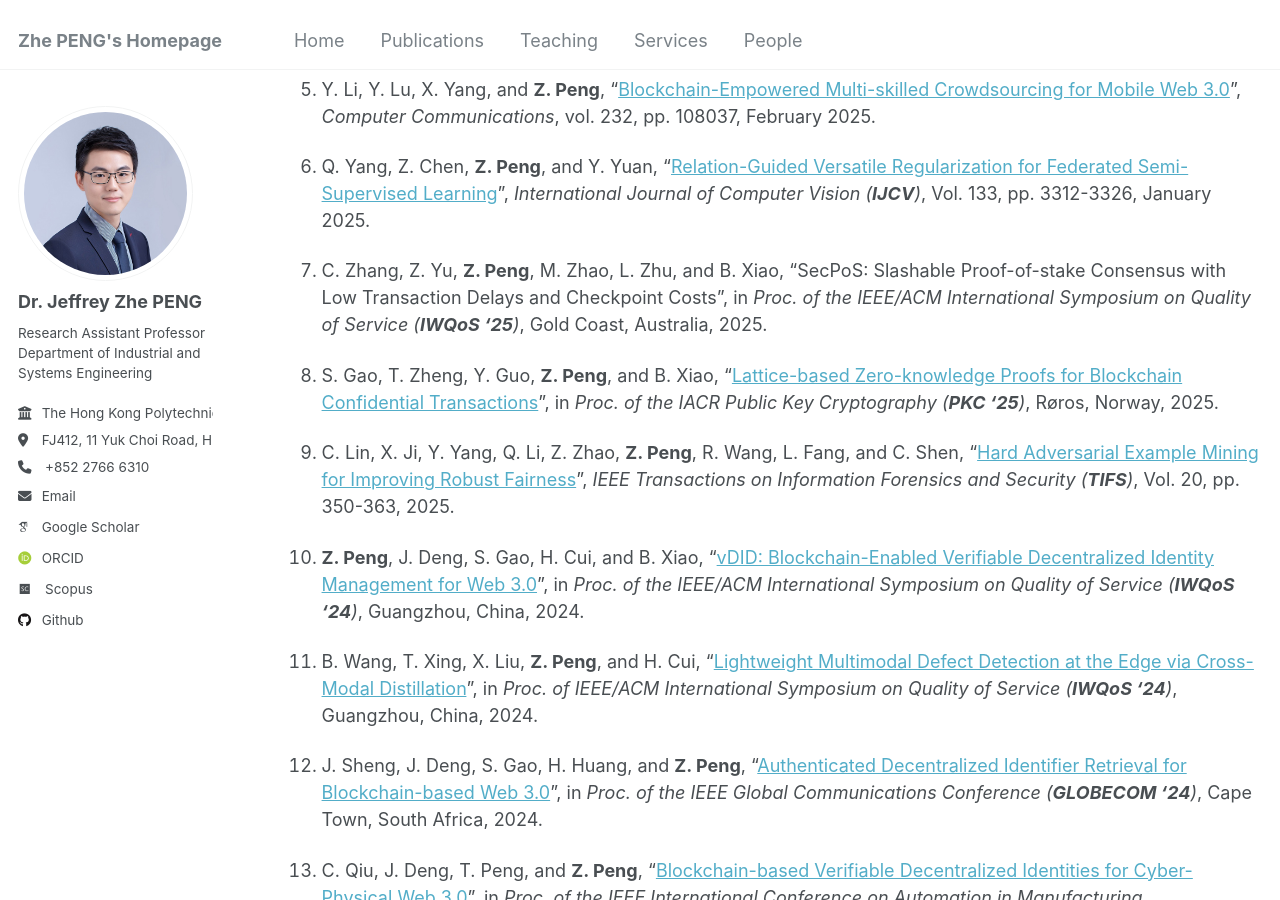
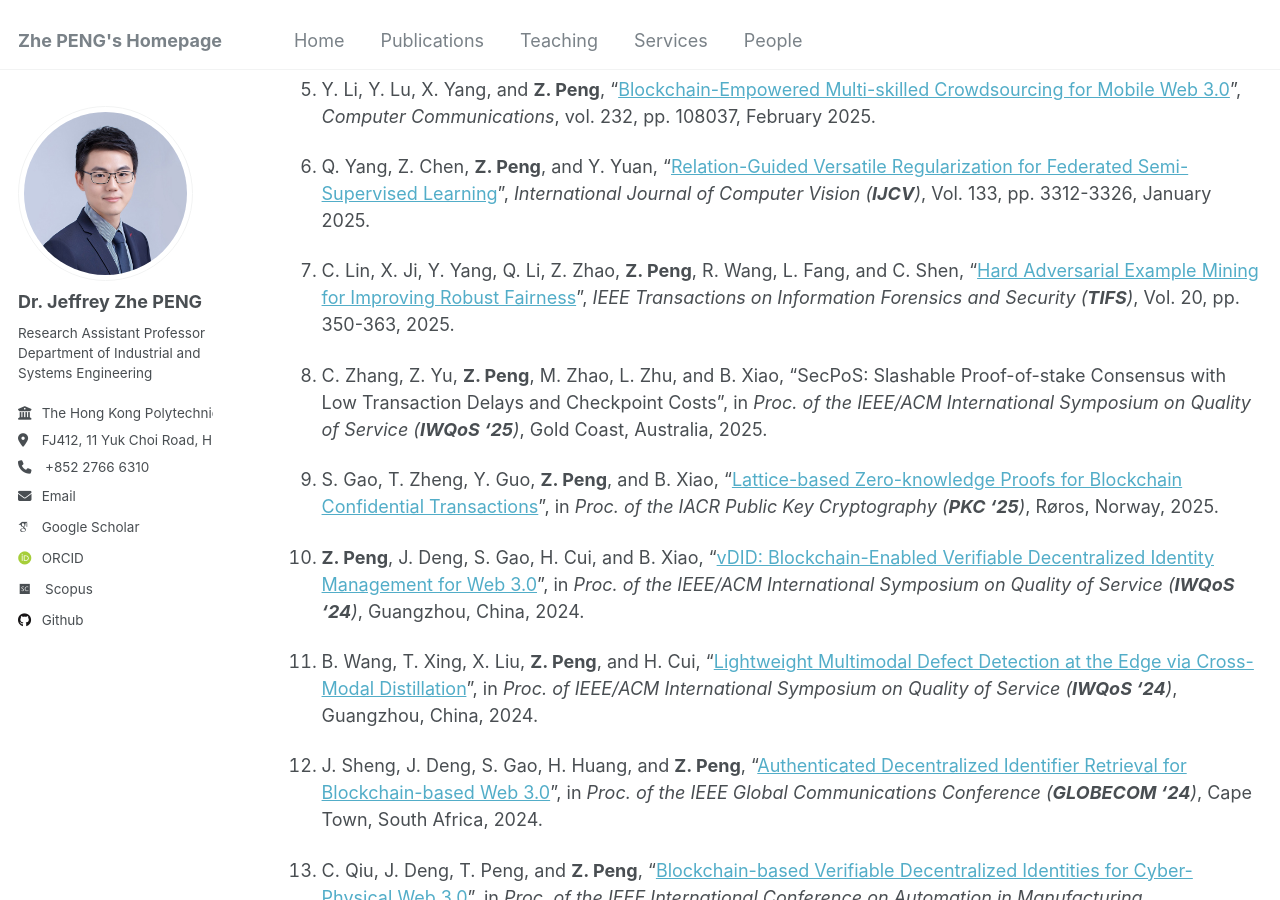
Before and after one commit to PENG-Zhe/peng-zhe.github.io, a Jekyll site: the page built from _pages/publications.md, in a window 1280 px wide and 900 px high, scrolled down 467 px. Built offline with Jekyll 4.4.1, drawn with Linux system fonts in a browser that asks for light colours; some web fonts are replaced.

```diff
--- a/_pages/publications.md
+++ b/_pages/publications.md
@@ -16,11 +16,11 @@ layout: archive
 
 1. Q. Yang, Z. Chen, **Z. Peng**, and Y. Yuan, "[Relation-Guided Versatile Regularization for Federated Semi-Supervised Learning](https://link.springer.com/article/10.1007/s11263-024-02330-1)", _International Journal of Computer Vision (**IJCV**)_, Vol. 133, pp. 3312-3326, January 2025.
 
+1. C. Lin, X. Ji, Y. Yang, Q. Li, Z. Zhao, **Z. Peng**, R. Wang, L. Fang, and C. Shen, "[Hard Adversarial Example Mining for Improving Robust Fairness](https://ieeexplore.ieee.org/document/10795188)", _IEEE Transactions on Information Forensics and Security (**TIFS**)_, Vol. 20, pp. 350-363, 2025.
+
 1. C. Zhang, Z. Yu, **Z. Peng**, M. Zhao, L. Zhu, and B. Xiao, "SecPoS: Slashable Proof-of-stake Consensus with Low Transaction Delays and Checkpoint Costs", in _Proc. of the IEEE/ACM International Symposium on Quality of Service (**IWQoS '25**)_, Gold Coast, Australia, 2025.
 
 1. S. Gao, T. Zheng, Y. Guo, **Z. Peng**, and B. Xiao, "[Lattice-based Zero-knowledge Proofs for Blockchain Confidential Transactions](https://link.springer.com/chapter/10.1007/978-3-031-91832-2_5)", in _Proc. of the IACR Public Key Cryptography (**PKC '25**)_, Røros, Norway, 2025.
-
-1. C. Lin, X. Ji, Y. Yang, Q. Li, Z. Zhao, **Z. Peng**, R. Wang, L. Fang, and C. Shen, "[Hard Adversarial Example Mining for Improving Robust Fairness](https://ieeexplore.ieee.org/document/10795188)", _IEEE Transactions on Information Forensics and Security (**TIFS**)_, Vol. 20, pp. 350-363, 2025.
 
 1. **Z. Peng**, J. Deng, S. Gao, H. Cui, and B. Xiao, "[vDID: Blockchain-Enabled Verifiable Decentralized Identity Management for Web 3.0](https://ieeexplore.ieee.org/abstract/document/10682610)", in _Proc. of the IEEE/ACM International Symposium on Quality of Service (**IWQoS '24**)_, Guangzhou, China, 2024.
 
```
